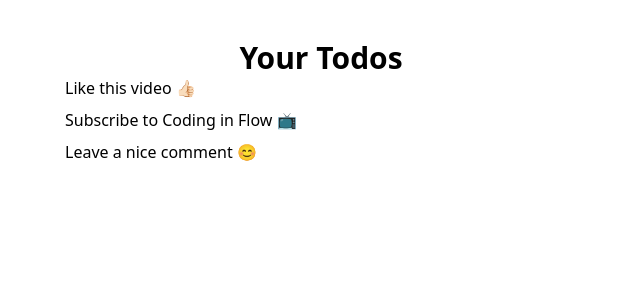
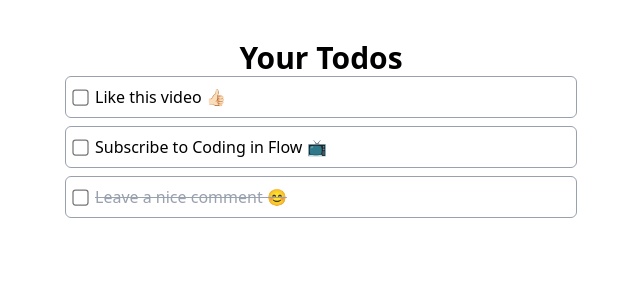
Before and after one commit to ferwargit/app-todo-v1, a React (Vite) app: page / in a window 1280 px wide. Shown: the top 300 px of the page, without its empty margins (319-959 px from the left). Built offline with nearby package versions, Linux system fonts and the light colour scheme.

Commit message:
Ajustamos estructura TodoItem y añadimos estilos

```diff
--- a/src/components/TodoItem.tsx
+++ b/src/components/TodoItem.tsx
@@ -5,5 +5,14 @@
 }
 
 export default function TodoItem({ todo }: TodoItemProps) {
-  return <div>{todo.title}</div>;
+  return (
+    <div>
+      <label className="flex items-center gap-2 border rounded-md p-2 border-gray-400 bg-white hover:bg-slate-50">
+        <input type="checkbox" className="scale-125" />
+        <span className={todo.completed ? "line-through text-gray-400" : ""}>
+          {todo.title}
+        </span>
+      </label>
+    </div>
+  );
 }
--- a/src/data/todo.ts
+++ b/src/data/todo.ts
@@ -14,6 +14,6 @@
   {
     id: 3,
     title: "Leave a nice comment 😊",
-    completed: false,
+    completed: true,
   },
 ];
```
